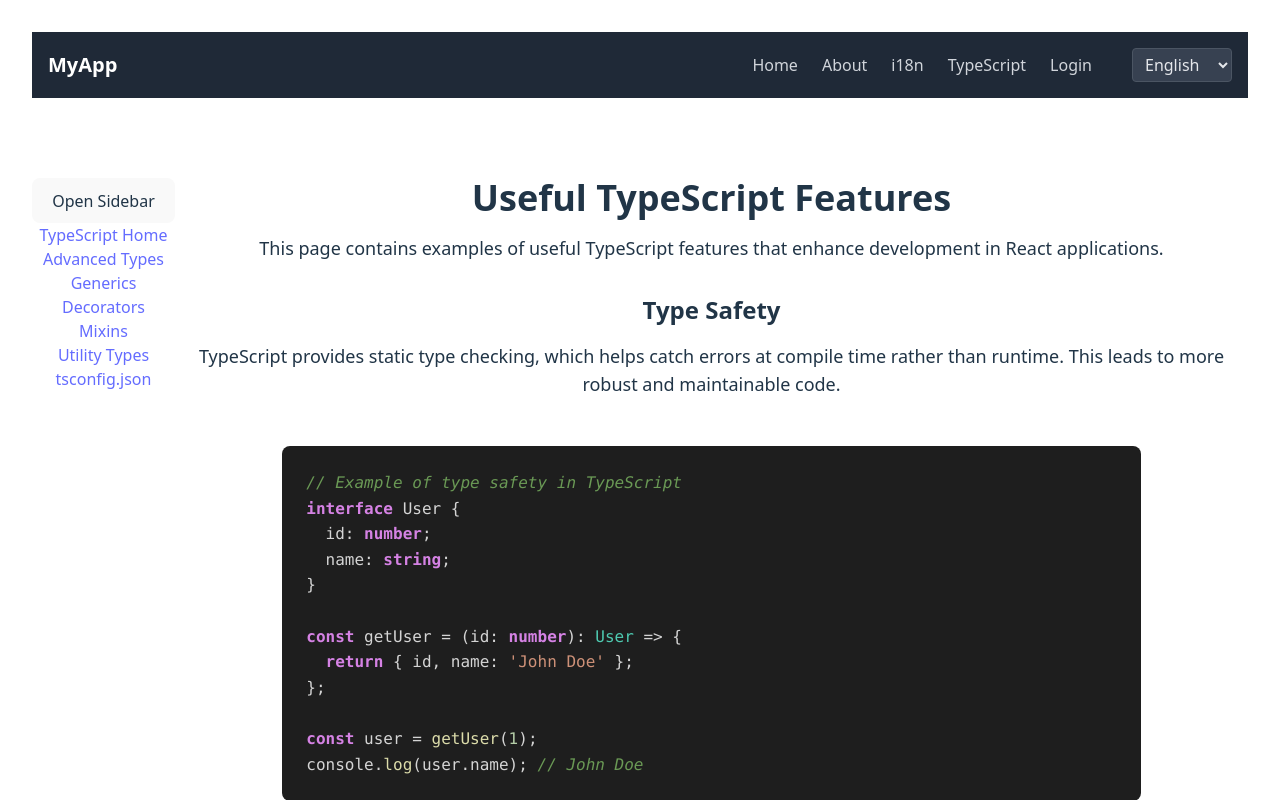
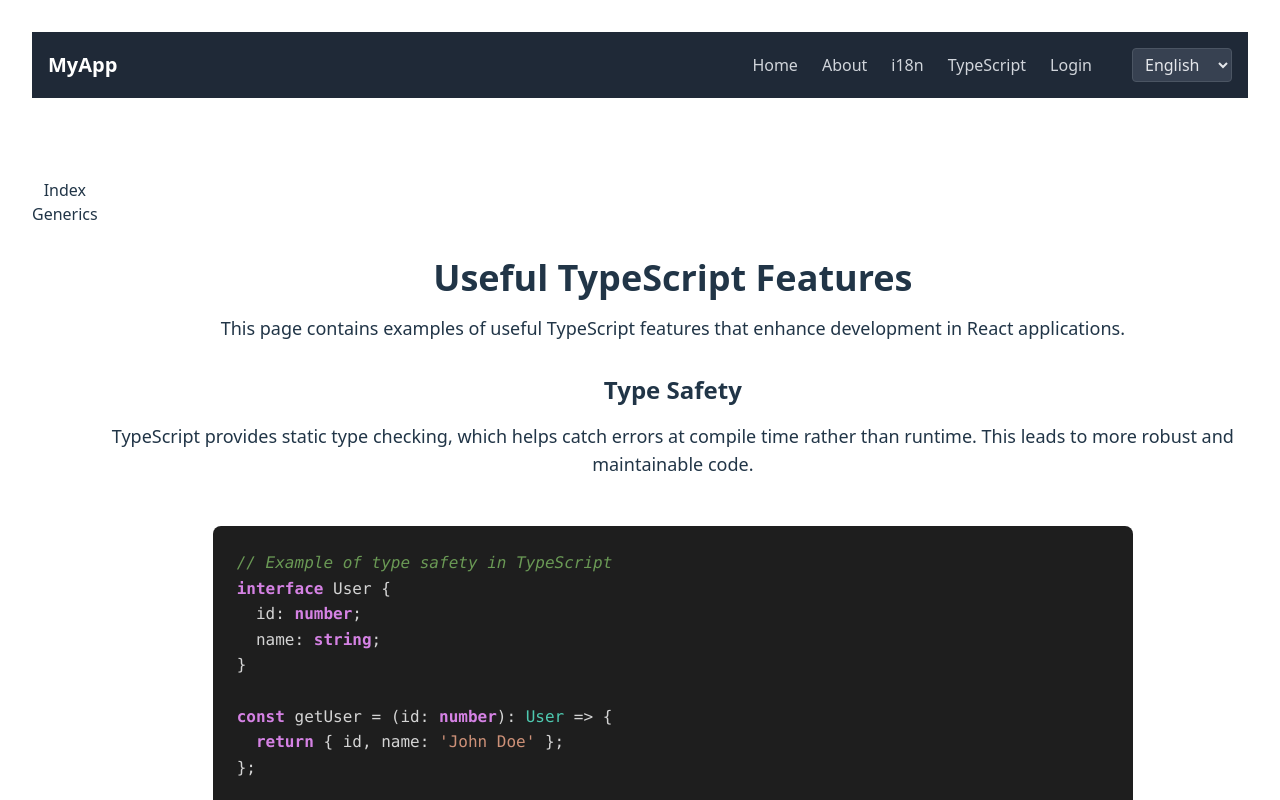
Before and after one commit to dimitri-edel/react-typescript-practice, a React (Vite) app: page /typescript-page in a window 1280 px wide. Shown: the top 800 px of the page. Built offline with nearby package versions, Linux system fonts and the light colour scheme.

Commit message:
Refactor /src/features/typescript/pages/main.tsx
Iside main.tsx add a content placeholder. When the user clicks on a particular subject in the sidebar, the content of the respective component is plotted inside the content placeholder

```diff
--- a/src/components/TSPanel/TypeScriptPanel.tsx
+++ b/src/components/TSPanel/TypeScriptPanel.tsx
@@ -52,7 +52,7 @@ function highlightTypeScript(code: string): string {
   return code;
 }
 
-export default function TypeScriptPanel({ scope, id }: TypeScriptPanelProps) {
+export function TypeScriptPanel({ scope, id }: TypeScriptPanelProps) {
   const { locale } = useLocale();
   const code = getTranslation(scope, id, locale);
   return (
--- a/src/components/pages/home.tsx
+++ b/src/components/pages/home.tsx
@@ -1,7 +1,7 @@
 import { useAuth } from '../AuthContext';
 import { getTranslation } from '../../i18n/i18n';
 import { useLocale } from '../LocaleContext';
-import TypeScriptPanel from '../TSPanel/TypeScriptPanel';
+import {TypeScriptPanel} from '../TSPanel/TypeScriptPanel';
 import CSSPanel from '../CSSPanel/CSSPanel';
 
 function Home() {
--- a/src/components/pages/i18nPage.tsx
+++ b/src/components/pages/i18nPage.tsx
@@ -1,6 +1,6 @@
 import { getTranslation } from '../../i18n/i18n';
 import { useLocale } from '../LocaleContext';
-import TypeScriptPanel from '../TSPanel/TypeScriptPanel';
+import {TypeScriptPanel} from '../TSPanel/TypeScriptPanel';
 
 export default function I18nPage() {
   const { locale } = useLocale();
--- a/src/features/typescript/components/sidebar.tsx
+++ b/src/features/typescript/components/sidebar.tsx
@@ -1,27 +1,22 @@
 // Side bar component for TypeScript pages
-import { Link } from 'react-router-dom';
-import { useState } from 'react';
+interface SidebarProps {
+  onIndexClick?: () => void;
+  onGenericsClick?: () => void;
+}
 
-export default function TypeScriptSidebar() {
-  const [isOpen, setIsOpen] = useState(false);
 
-  const toggleSidebar = () => {
-    setIsOpen(!isOpen);
-  };
+export default function TypeScriptSidebar({ onIndexClick, onGenericsClick }: SidebarProps) {
 
   return (
-    <div className={`sidebar ${isOpen ? 'open' : ''}`}>
-      <button onClick={toggleSidebar} className="toggle-button">
-        {isOpen ? 'Close' : 'Open'} Sidebar
-      </button>
+    <div className={`sidebar`}>
       <ul>
-        <li><Link to="/typescript-page">TypeScript Home</Link></li>
-        <li><Link to="/typescript-page/advanced-types">Advanced Types</Link></li>
-        <li><Link to="/typescript-page/generics">Generics</Link></li>
+        <li onClick={onIndexClick}>Index</li>
+        <li onClick={onGenericsClick}>Generics</li>
+        {/* <li><Link to="/typescript-page/advanced-types">Advanced Types</Link></li>
         <li><Link to="/typescript-page/decorators">Decorators</Link></li>
         <li><Link to="/typescript-page/mixins">Mixins</Link></li>
         <li><Link to="/typescript-page/utility-types">Utility Types</Link></li>
-        <li><Link to="/typescript-page/tsconfig">tsconfig.json</Link></li>
+        <li><Link to="/typescript-page/tsconfig">tsconfig.json</Link></li> */}
       </ul>
     </div>
   );
--- /dev/null
+++ b/src/features/typescript/pages/generics.tsx
@@ -0,0 +1,3 @@
+export default function Generics() {
+  return <h1 className="text-3xl font-bold">Generics</h1>;
+}
--- /dev/null
+++ b/src/features/typescript/pages/index.tsx
@@ -0,0 +1,24 @@
+import { getTranslation } from '../../../i18n/i18n';
+import { useLocale } from '../../../components/LocaleContext';
+import {TypeScriptPanel} from '../../../components/TSPanel/TypeScriptPanel';
+
+
+export function Index() {
+    const { locale } = useLocale();
+    const title = getTranslation('main', 'main_title', locale,  undefined, "typescript");
+    const description = getTranslation('main', 'main_description', locale,  undefined, "typescript");
+    const typesafety_title = getTranslation('main', 'typesafety_title', locale,  undefined, "typescript");
+    const typesafety_description = getTranslation('main', 'typesafety_description', locale,  undefined, "typescript");
+
+    return (
+        <div className="flex min-h-screen pt-20">
+            <div className="flex flex-col flex-1 items-center">
+                <h1 className="text-4xl font-bold mb-4">{title}</h1>
+                <p className="text-lg mb-8">{description}</p>
+                <h2 className="text-2xl font-semibold mb-4">{typesafety_title}</h2>
+                <p className="text-lg mb-8">{typesafety_description}</p>
+                <TypeScriptPanel scope="typescript_page" id="typesafety_source_code" />
+            </div>
+        </div>
+    );
+}
--- a/src/features/typescript/pages/main.tsx
+++ b/src/features/typescript/pages/main.tsx
@@ -1,25 +1,33 @@
+import TypeScriptSidebar from "../components/sidebar"
 import { getTranslation } from '../../../i18n/i18n';
-import { useLocale } from '/src/components/LocaleContext';
-import TypeScriptPanel from '/src/components/TSPanel/TypeScriptPanel';
-import TypeScriptSidebar from "../components/sidebar"
+import { useLocale } from '../../../components/LocaleContext';
+import {TypeScriptPanel} from '../../../components/TSPanel/TypeScriptPanel';
+import {Index} from "./index";
+import { useEffect } from 'react';
+import { useState } from 'react';
+import Generics from './generics';
 
 export default function TypeScriptPage() {
     const { locale } = useLocale();
-    const title = getTranslation('main', 'main_title', locale,  undefined, "typescript");
-    const description = getTranslation('main', 'main_description', locale,  undefined, "typescript");
-    const typesafety_title = getTranslation('main', 'typesafety_title', locale,  undefined, "typescript");
-    const typesafety_description = getTranslation('main', 'typesafety_description', locale,  undefined, "typescript");
+    const [selected, setSelected] = useState<'index' | 'generics'>('index');
+
+    let content;
+    if (selected === 'index') {
+        content = <Index />;
+    } else if (selected === 'generics') {
+        content = <Generics />;
+    }
 
     return (
         <div className="flex min-h-screen pt-20">
-            <TypeScriptSidebar />
+            <TypeScriptSidebar
+                onIndexClick={() => setSelected('index')}
+                onGenericsClick={() => setSelected('generics')}
+            />
             <div className="flex flex-col flex-1 items-center">
-                <h1 className="text-4xl font-bold mb-4">{title}</h1>
-                <p className="text-lg mb-8">{description}</p>
-                <h2 className="text-2xl font-semibold mb-4">{typesafety_title}</h2>
-                <p className="text-lg mb-8">{typesafety_description}</p>
-                <TypeScriptPanel scope="typescript_page" id="typesafety_source_code" />
+                {content}
+                <TypeScriptPanel scope="typescript_page" id="typescript_source_code" />
             </div>
         </div>
-    );
+    )
 }
```
